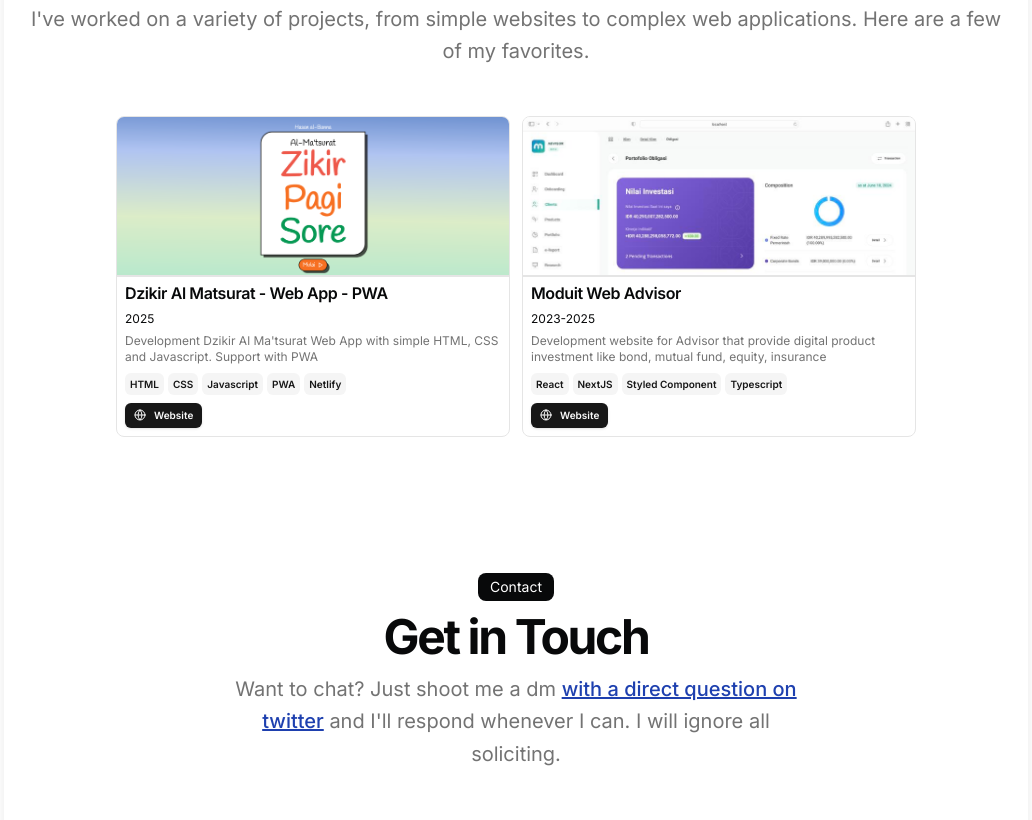
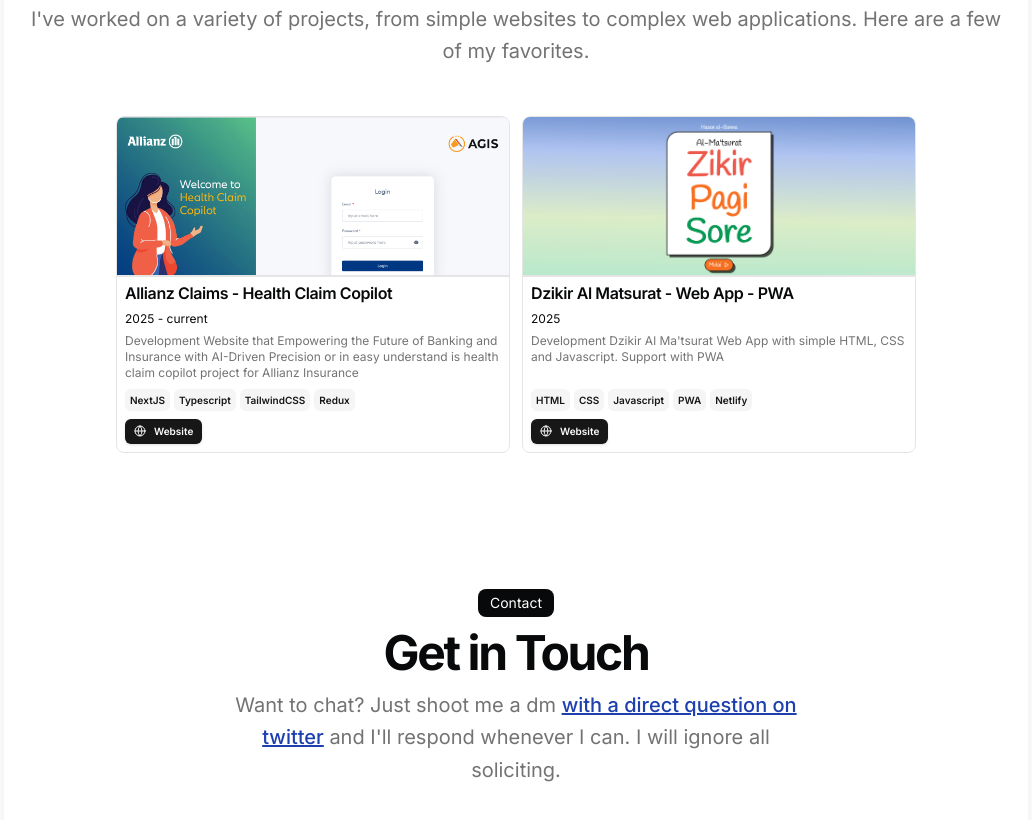
Before and after one commit to alfanfauzy/personal-web, a Next.js app: page / in a window 1280 px wide. Shown: the part 1537-2357 px from the top of the page, without its empty margins (124-1156 px from the left). Built offline with nearby package versions, Linux system fonts and the light colour scheme.

Commit message:
feat(project): Update projects in resume with new and modified entries
Added new project 'Allianz Claims - Health Claim Copilot' and updated its details. Changed 'Moduit Web Advisor' status from active to inactive.

```diff
--- a/src/data/resume.tsx
+++ b/src/data/resume.tsx
@@ -218,6 +218,24 @@
   ],
   projects: [
     {
+      title: "Allianz Claims - Health Claim Copilot",
+      href: "https://agis-claim-ui.appfuxion.com",
+      dates: "2025 - current",
+      active: true,
+      description:
+        "Development Website that Empowering the Future of Banking and Insurance with AI-Driven Precision or in easy understand is health claim copilot project for Allianz Insurance",
+      technologies: ["NextJS", "Typescript", "TailwindCSS", "Redux"],
+      links: [
+        {
+          type: "Website",
+          href: "https://agis-claim-ui.appfuxion.com",
+          icon: <Icons.globe className="size-3" />,
+        },
+      ],
+      image: "/project/claims-allianz-login.png",
+      video: "",
+    },
+    {
       title: "Dzikir Al Matsurat - Web App - PWA",
       href: "https://dzikir-almatsurat.netlify.app/",
       dates: "2025",
@@ -239,7 +257,7 @@
       title: "Moduit Web Advisor",
       href: "https://advisor-beta.moduit.id/",
       dates: "2023-2025",
-      active: true,
+      active: false,
       description:
         "Development website for Advisor that provide digital product investment like bond, mutual fund, equity, insurance",
       technologies: ["React", "NextJS", "Styled Component", "Typescript"],
```
